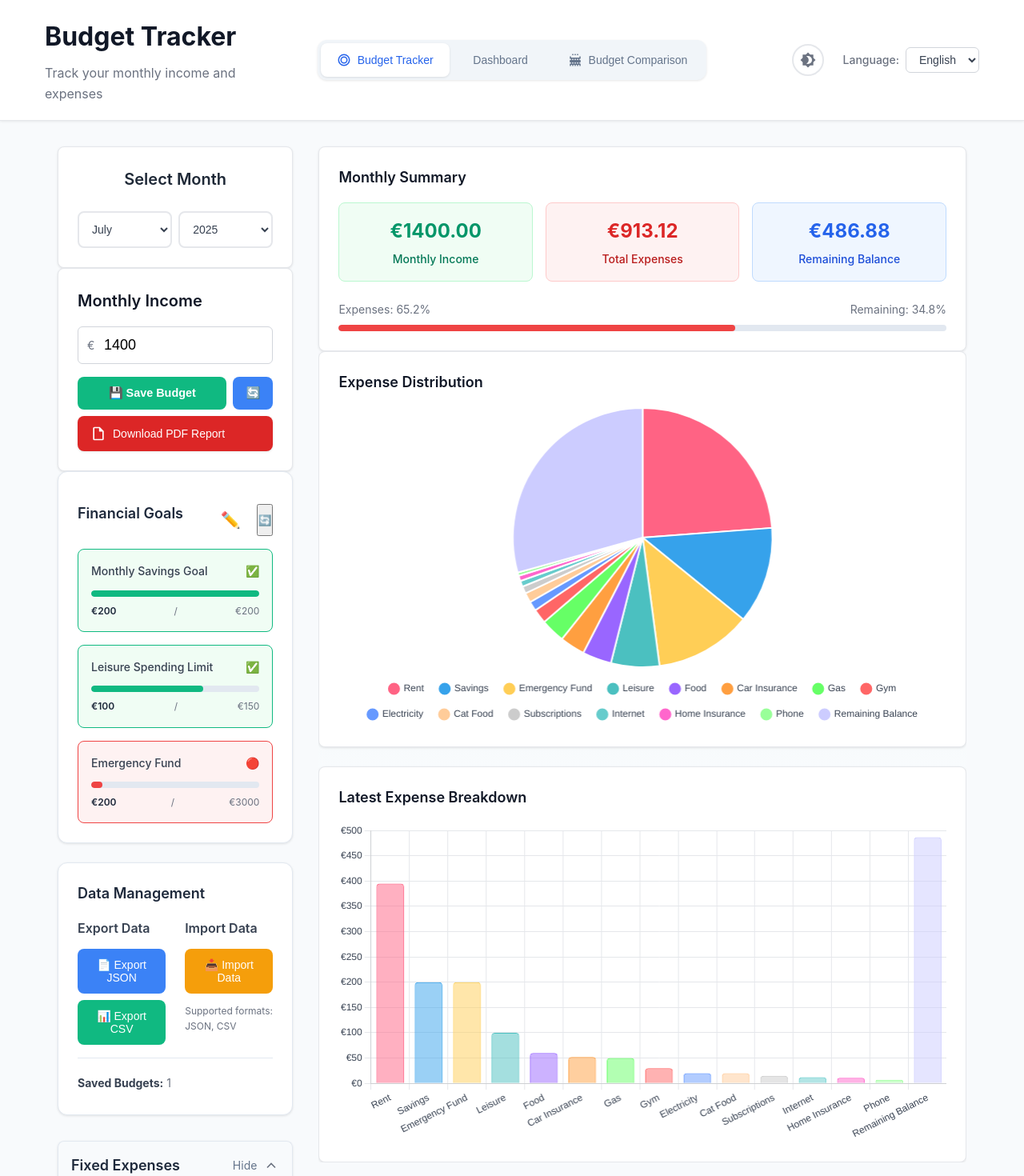
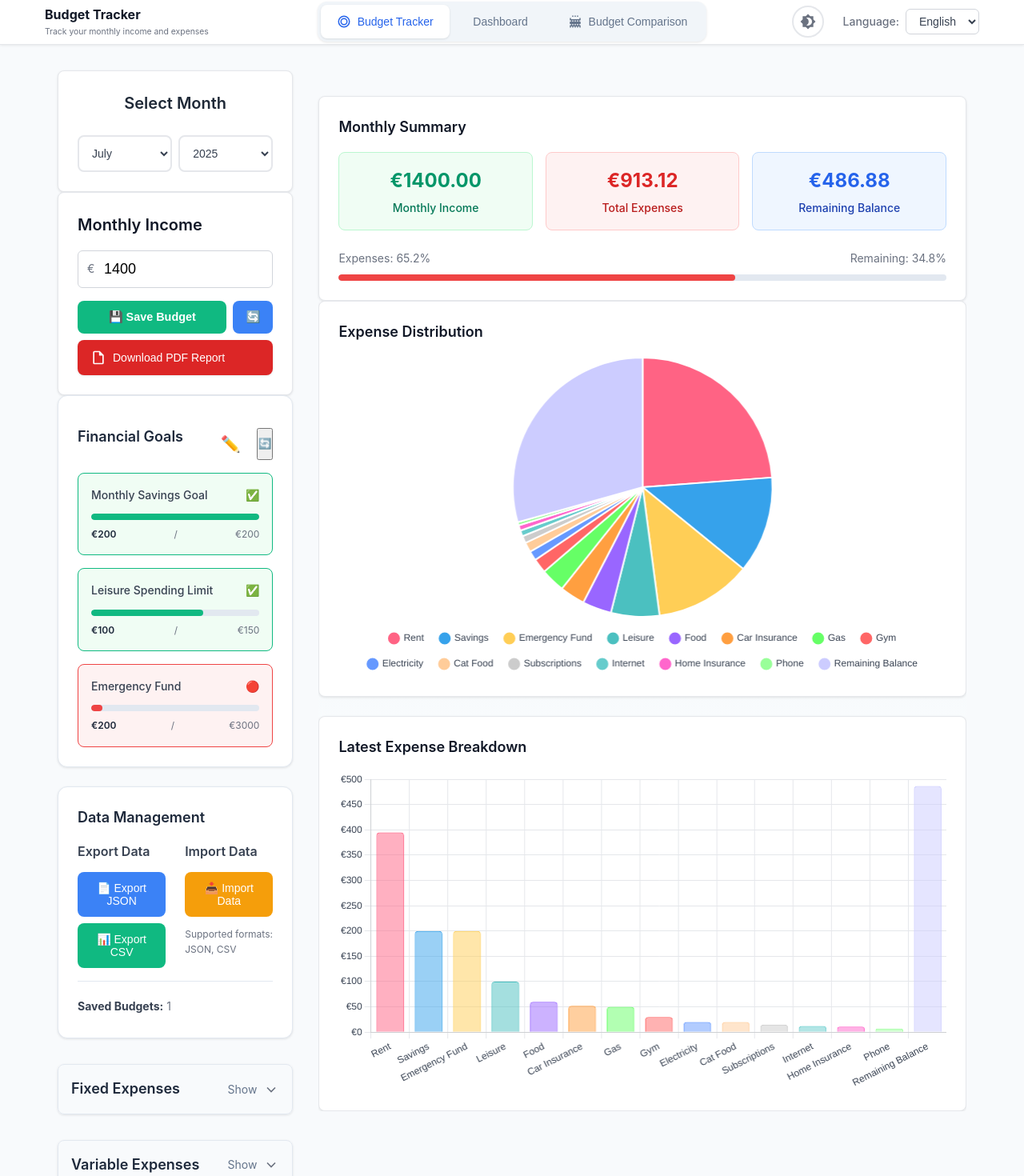
Before and after one commit to GARNIER-Emmanuel/Budget-Tracker, a React (Create React App) app: page / in a window 1280 px wide. Shown: the top 1470 px of the page at 80% size. Built offline with nearby package versions, Linux system fonts and the light colour scheme.

Commit message:
update: MAJ

```diff
--- a/src/components/CollapsibleExpenseCategory.js
+++ b/src/components/CollapsibleExpenseCategory.js
@@ -11,7 +11,7 @@ const CollapsibleExpenseCategory = ({
   translations,
   currentLanguage
 }) => {
-  const [isExpanded, setIsExpanded] = useState(true);
+  const [isExpanded, setIsExpanded] = useState(false);
 
   const toggleExpanded = () => {
     setIsExpanded(!isExpanded);
--- a/src/index.css
+++ b/src/index.css
@@ -38,7 +38,7 @@ code {
   z-index: 1000;
   box-shadow: 0 1px 3px rgba(0,0,0,0.08);
   border-bottom: 1px solid #e5e7eb;
-  padding: 1.25rem 0;
+  padding: 0.15rem 0;
   transition: transform 0.3s cubic-bezier(0.4,0,0.2,1);
 }
 
@@ -53,15 +53,15 @@ code {
 }
 
 .header h1 {
-  font-size: 2rem;
+  font-size: 1rem;
   font-weight: 700;
   color: #111827;
-  margin-bottom: 0.5rem;
+  margin-bottom: 0.05rem;
 }
 
 .header p {
   color: #6b7280;
-  font-size: 1rem;
+  font-size: 0.65rem;
 }
 
 .header-left {
@@ -410,7 +410,7 @@ code {
 }
 
 .summary-card.balance .label {
-  color: #1d4ed8;
+  color: #1d40af;
 }
 
 .summary-card.balance.negative .label {
@@ -472,9 +472,11 @@ code {
 }
 
 .chart-container {
-  height: 350px;
+  height: 420px;
+  min-height: 260px;
+  max-height: 60vh;
   position: relative;
-  overflow: hidden; /* Hide any scrollbars */
+  overflow: hidden;
 }
 
 /* Sticky column styling */
@@ -741,7 +743,7 @@ code {
 
   /* Header mobile optimization */
   .header {
-    padding: 0.75rem 0;
+    padding: 0.05rem 0;
   }
 
   .header-content {
@@ -752,12 +754,12 @@ code {
   }
 
   .header h1 {
-    font-size: 1.5rem;
-    margin-bottom: 0.25rem;
+    font-size: 1rem;
+    margin-bottom: 0.05rem;
   }
 
   .header p {
-    font-size: 0.875rem;
+    font-size: 0.65rem;
   }
 
   .header-left {
@@ -876,8 +878,9 @@ code {
   }
 
   .chart-container {
-    height: 400px;
-    padding: 0.75rem;
+    height: 260px;
+    min-height: 180px;
+    max-height: 40vh;
   }
 
   .chart-card h3 {
```
